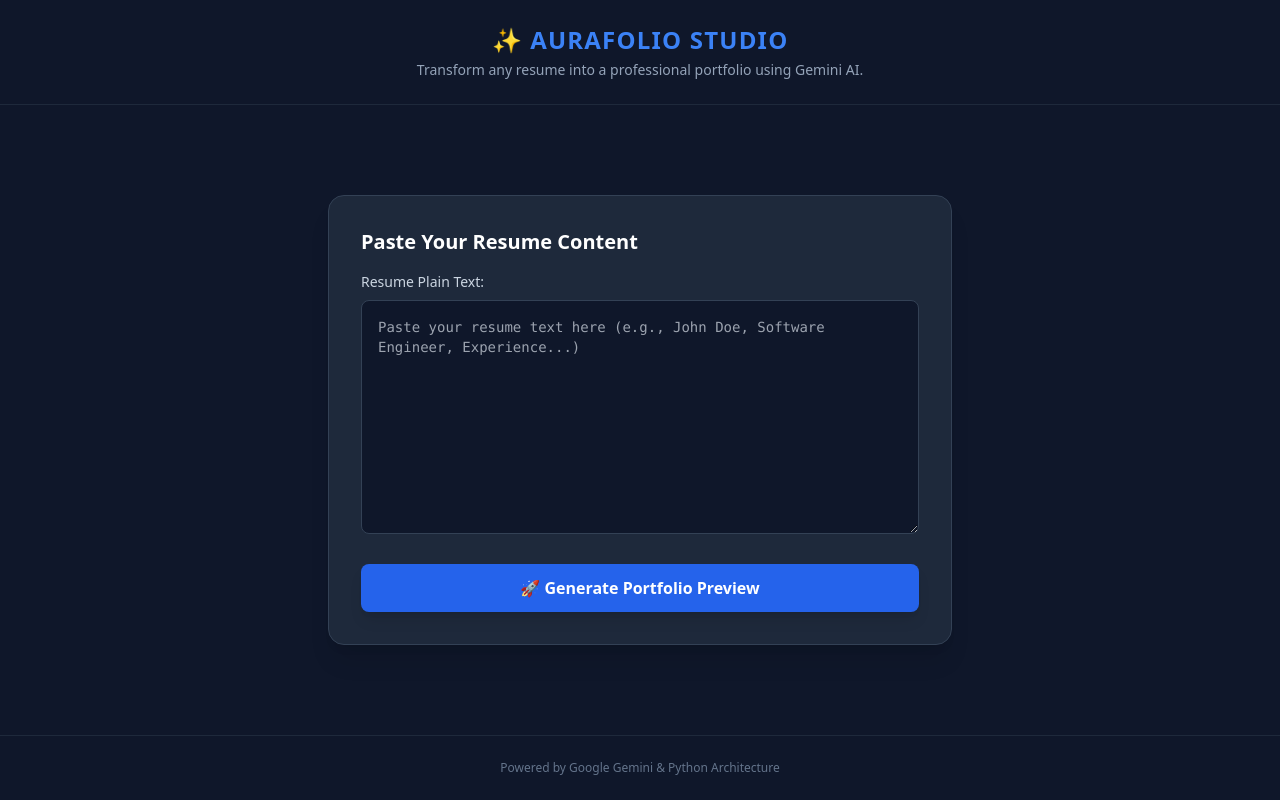
After one commit to keshav-maheshwari01/AuraFolio, a Flask app: template templates/index.html in a window 1280 px wide. The commit adds this page. Run offline with Flask 3, Linux system fonts and the light colour scheme; the template is opened without the code that fills it, so the values that code supplies are empty; some libraries are stand-ins or nearby versions.

Commit message:
improvement and added downloading feature

```diff
--- a/src/routes.py
+++ b/src/routes.py
@@ -1,26 +1,24 @@
-from flask import Blueprint , jsonify , render_template_string     #blueprint -- helps in organizing routes
+from flask import Blueprint , jsonify , render_template, request , send_file    #blueprint -- helps in organizing routes
 from src.resume.reader import ResumeReader
 from src.ai.gemini_client import GeminiClient
 from src.generator.portfolio_generator import PortFolioGenerator
+import os
+import uuid    #unique id               # for downloading only when user clicks download otherwise for preview it in RAM
+
+import io      #help in memory          # for downloading only when user clicks download otherwise for preview it in RAM
+
 
 main_bp = Blueprint("main",__name__)    #blueprint is helping in dividing different routes and still connected
 
+
+
+PORTFOLIO_CACHE = {}
+
+
 @main_bp.route("/")
 def home():
-    return"""
- <html>
-        <head><title>AuraFolio Studio</title></head>
-        <body style="font-family: Arial; text-align: center; padding-top: 50px;">
-            <h1>✨ Welcome to AuraFolio AI Resume & Portfolio Studio</h1>
-            <p>Your modular AI engineering studio is running successfully!</p>
-            <br>
-            <div style="display: flex; justify-content: center; gap: 15px;">
-                <a href="/generate" style="background: #000; color: #fff; padding: 12px 20px; text-decoration: none; border-radius: 6px; font-weight: bold;">View Raw JSON</a>
-                <a href="/preview" style="background: #2563eb; color: #fff; padding: 12px 20px; text-decoration: none; border-radius: 6px; font-weight: bold;">Preview HTML Portfolio</a>
-            </div>
-        </body>
-    </html>
-"""
+    return render_template("index.html")
+
 
 @main_bp.route("/generate")
 def generate_portfolio():
@@ -49,7 +47,50 @@ def preview_portfolio():
         ai_client = GeminiClient()
         structured_data =  ai_client.parse_resume_to_json(resume_text)
 
-        return PortFolioGenerator.render_moder_portfolio(structured_data)
+        html_content = PortFolioGenerator.render_modern_portfolio(structured_data)
+
+        token = str(uuid.uuid4())
+        PORTFOLIO_CACHE[token] = html_content
+
+        return render_template("modern.html", data=structured_data, download_token=token)
 
     except Exception as e :
-        return  f"<h1 style='color: red; text-align: center; margin-top: 50px;'>❌ Error: {str(e)}</h1>", 500"
+        return  f"<h1 style='color: red; text-align: center; margin-top: 50px;'>❌ Error: {str(e)}</h1>", 500
+
+
+
+
+
+@main_bp.route("/preview-custom",methods=["POST"])
+def preview_custom_portfolio():
+    try :
+        resume_text = request.form.get("resume_text","").strip()
+        if not resume_text:
+            return "❌ Error: Resume text cannot be empty.", 400
+
+        ai_client = GeminiClient()
+        structured_data = ai_client.parse_resume_to_json(resume_text)
+
+        return PortFolioGenerator.render_moder_portfolio(structured_data)
+    except Exception as e:
+        return f"<h1 style='color: red; text-align: center; margin-top: 50px;'>❌ Error: {str(e)}</h1>", 500
+
+
+    @main_bp.route("/download/<token>")
+    def download_portfolio(token):
+        html_content = PORTFOLIO_CACHE.get(token)
+
+
+        if not html_content:
+            return "⚠️ Error: Preview session expired or not found. Please generate a new preview.", 404
+
+
+        buffer = io.BytesIO(html_content.encode("utf-8"))   #creates file like object in RAM
+
+
+        return send_file(
+            buffer,
+            as_attachment=True,
+            download_name="portfolio.html",
+            mimetype="text/html"
+        )
--- /dev/null
+++ b/templates/index.html
@@ -0,0 +1,52 @@
+<!DOCTYPE html>
+<html lang="en">
+<head>
+    <meta charset="UTF-8">
+    <meta name="viewport" content="width=device-width, initial-scale=1.0">
+    <title>AuraFolio Studio - AI Resume & Portfolio Generator</title>
+    <script src="https://cdn.tailwindcss.com"></script>
+</head>
+<body class="bg-slate-900 text-slate-100 font-sans min-h-screen flex flex-col justify-between">
+
+    <!-- Header -->
+    <header class="py-6 px-8 border-b border-slate-800 text-center">
+        <h1 class="text-2xl font-black tracking-wider text-blue-500">✨ AURAFOLIO STUDIO</h1>
+        <p class="text-slate-400 text-sm mt-1">Transform any resume into a professional portfolio using Gemini AI.</p>
+    </header>
+
+    <!-- Main Content / Form -->
+    <main class="max-w-2xl mx-auto px-6 py-12 w-full">
+        <div class="bg-slate-800 border border-slate-700 p-8 rounded-2xl shadow-xl">
+            <h2 class="text-xl font-bold mb-4 text-white">Paste Your Resume Content</h2>
+
+            <!-- HTML Form sending a POST request to Flask -->
+            <form action="/generate-portfolio" method="POST" class="space-y-6">
+                <div>
+                    <label for="resume_text" class="block text-sm font-medium text-slate-300 mb-2">Resume Plain Text:</label>
+                    <textarea
+                        name="resume_text"
+                        id="resume_text"
+                        rows="10"
+                        required
+                        placeholder="Paste your resume text here (e.g., John Doe, Software Engineer, Experience...)"
+                        class="w-full bg-slate-900 border border-slate-700 rounded-lg p-4 text-slate-200 focus:outline-none focus:border-blue-500 text-sm font-mono"
+                    ></textarea>
+                </div>
+
+                <button
+                    type="submit"
+                    class="w-full bg-blue-600 hover:bg-blue-500 text-white font-bold py-3 px-4 rounded-lg transition duration-200 shadow-lg"
+                >
+                    🚀 Generate Portfolio Preview
+                </button>
+            </form>
+        </div>
+    </main>
+
+    <!-- Footer -->
+    <footer class="text-center py-6 text-slate-500 text-xs border-t border-slate-800">
+        <p>Powered by Google Gemini & Python Architecture</p>
+    </footer>
+
+</body>
+</html>
```
Also changed, not shown: src/ai/gemini_client.py (+53 -7 lines), src/generator/portfolio_generator.py (+14 -1 lines), templates/modern.html (+20 -3 lines).
